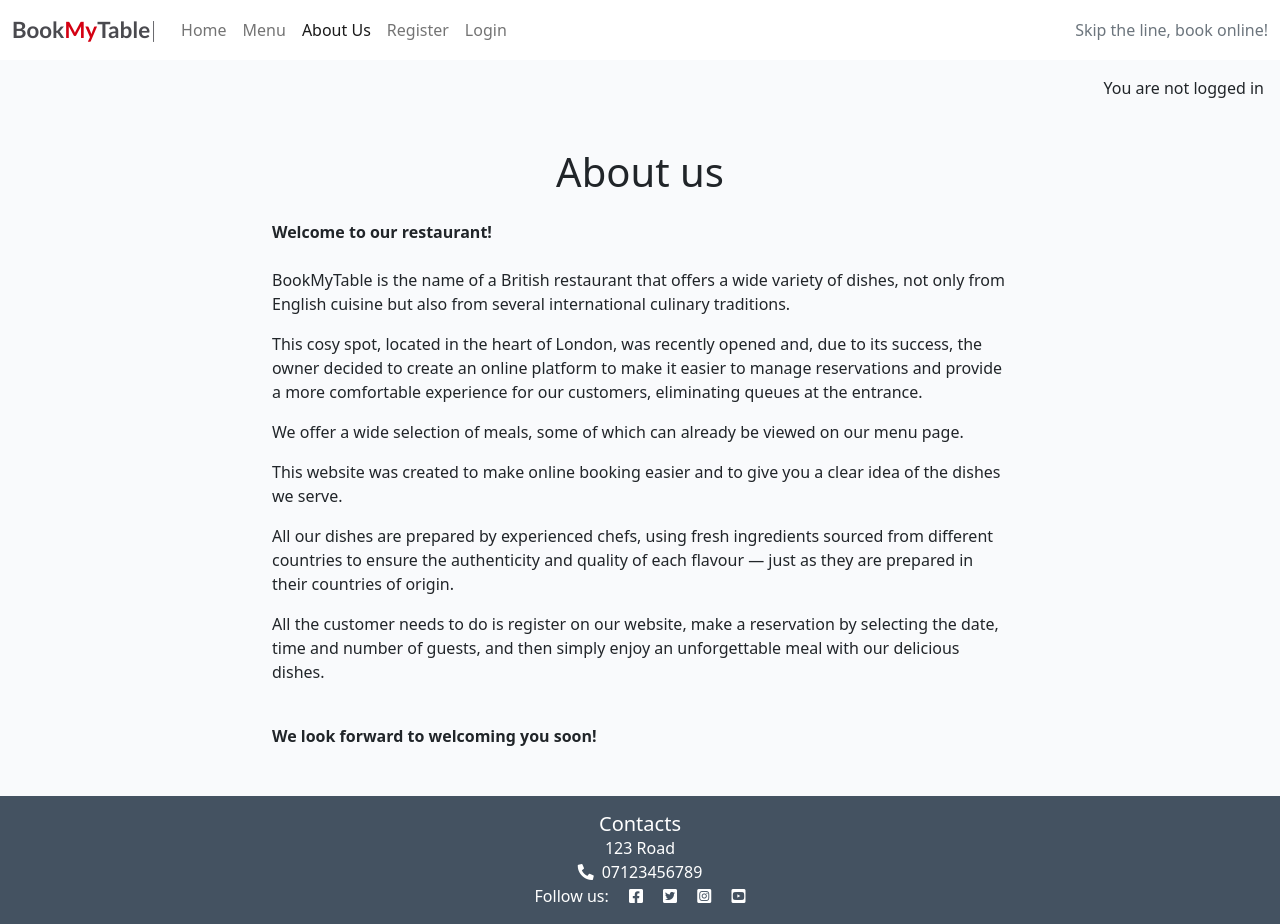
After one commit to Katia-D15/book_my_table, a Django app: page /about-us/ in a window 1280 px wide. The commit adds this page. Run offline with Django 4.2, Linux system fonts and the light colour scheme.

Commit message:
feat: add About Us page

```diff
--- /dev/null
+++ b/bookings/templates/bookings/about_us.html
@@ -0,0 +1,44 @@
+{% extends "base.html"%}
+{% load static %}
+
+{% block content%}
+<div class="container mt-5">
+    <h1 class="text-center mb-4">About us</h1>
+    <div class="row justify-content-center">
+        <div class="col-md-8 card">
+        <strong class="mb-4">Welcome to our restaurant!</strong>
+        <p>
+            BookMyTable is the name of a British restaurant that offers a wide variety of dishes,
+            not only from English cuisine but also from several international culinary traditions.
+        </p>
+        <p>
+            This cosy spot, located in the heart of London, was recently opened and,
+            due to its success, the owner decided to create an online platform to make it easier
+            to manage reservations and provide a more comfortable experience for our customers,
+            eliminating queues at the entrance.
+        </p>
+        <p>
+            We offer a wide selection of meals, some of which can already be viewed
+            on our menu page.
+        </p>
+        <p>
+            This website was created to make online booking easier and to give you a clear idea
+            of the dishes we serve.
+        </p>
+        <p>
+            All our dishes are prepared by experienced chefs, using fresh ingredients
+            sourced from different countries to ensure the authenticity and quality of each flavour —
+            just as they are prepared in their countries of origin.
+        </p>
+        <p>
+            All the customer needs to do is register on our website, make a reservation
+            by selecting the date, time and number of guests,
+            and then simply enjoy an unforgettable meal with our delicious dishes.
+        </p>
+            <br>
+            <p class="mb-5"><strong>We look forward to welcoming you soon!</strong></p>
+    </div>
+    </div>
+</div>
+
+{% endblock%}
--- a/bookings/templates/bookings/index.html
+++ b/bookings/templates/bookings/index.html
@@ -55,12 +55,15 @@
                 <div class="card-body">
                     <h5 class="card-title">Contact</h5>
                     <p class="card-text">If you have any questions, just contact us.</p>
-                    <a href="#" class="btn btn-inicial">Contact us</a>
+                    <a href="#footer" class="btn btn-inicial">Contact us</a>
                 </div>
             </div>
         </div>
     </div>
+</div>
 
+
+ <div class="container-fluid">
     <div class="row text-center mt-5">
         <div class="col-12 col-md-3 d-flex">
             <div class="card mb-4 border border-dark flex-fill">
--- a/bookings/urls.py
+++ b/bookings/urls.py
@@ -8,4 +8,5 @@ urlpatterns = [
     path('my-bookings/', views.my_bookings, name='my_bookings'),
     path('cancel-booking/<int:booking_id>/', views.cancel_booking, name='cancel_booking'),
     path('edit-guests/<int:booking_id>/', views.edit_guests, name='edit_guests'),
+    path('about-us/', views.AboutUs.as_view(), name='about_us'),
 ]
--- a/bookings/views.py
+++ b/bookings/views.py
@@ -12,6 +12,9 @@ class BookMyTableList(generic.TemplateView):
 class MenuList(generic.ListView):
     queryset = Menu.objects.all()
     template_name = "bookings/menu_list.html"
+
+class AboutUs(generic.TemplateView):
+    template_name = "bookings/about_us.html"
 
 
 def allocate_table(date, time, guests, exclude_booking_id=None):
--- a/templates/base.html
+++ b/templates/base.html
@@ -3,6 +3,7 @@
 {% url 'menu' as menu_url %}
 {% url 'booking' as booking_url%}
 {% url 'my_bookings' as my_bookings_url%}
+{% url 'about_us' as about_us_url%}
 {% url 'account_login' as login_url %}
 {% url 'account_signup' as signup_url %}
 {% url 'account_logout' as logout_url %}
@@ -51,6 +52,9 @@
                     <li class="nav-item">
                         <a class="nav-link {% if request.path == menu_url %}active" aria-current="page{% endif %}"
                             href="{% url 'menu' %}">Menu</a>
+                    </li>
+                    <li class="nav-item">
+                        <a class="nav-link {% if request.path == about_us_url %}active" aria-current="page{% endif %}" href="{% url 'about_us' %}">About Us</a>
                     </li>
                     {% if user.is_authenticated %}
                     <li class="nav-item">
@@ -110,7 +114,7 @@
     </main>
 
     <!-- Footer -->
-    <footer class="footer mt-auto py-3 dark-bg">
+    <footer id="footer" class="footer mt-auto py-3 dark-bg">
         <h5 class="m-0 text-center text-white">Contacts</h5>
         <p class="m-0 text-center text-white">123 Road</p>
         <p class="m-0 text-center text-white">
```
